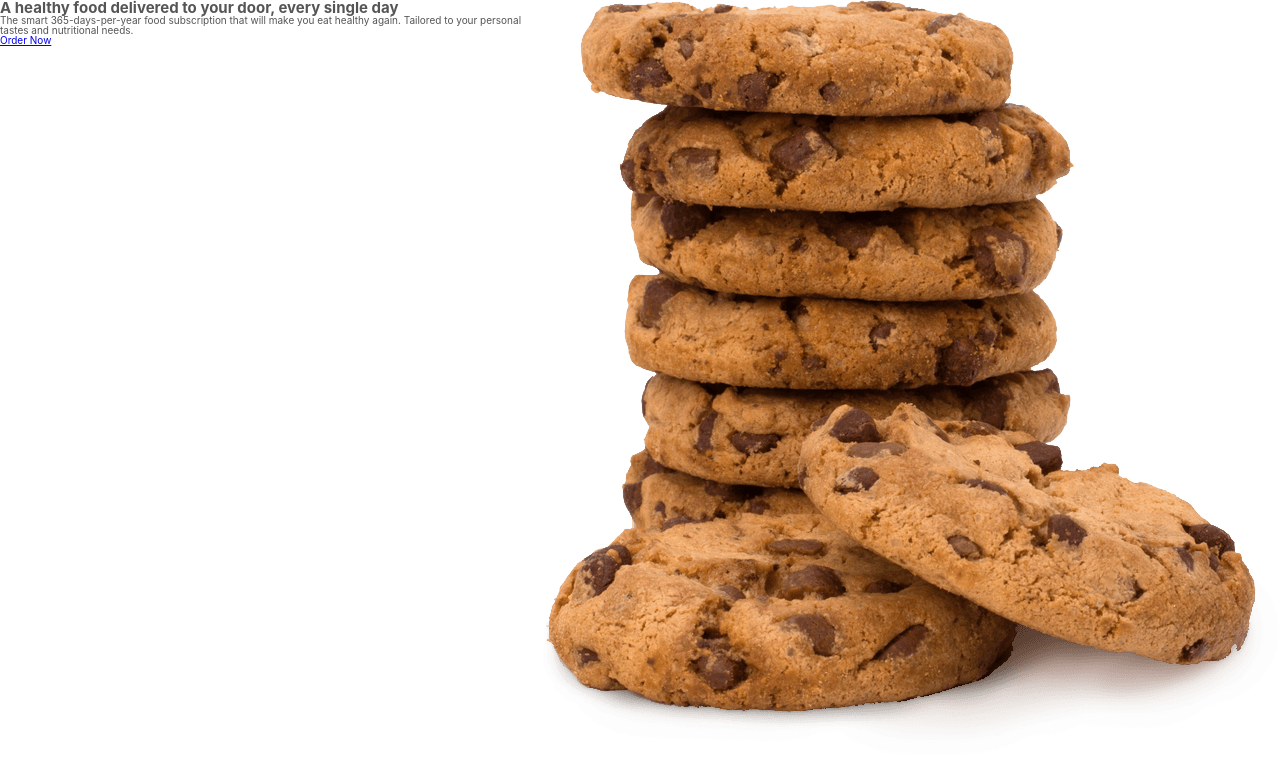
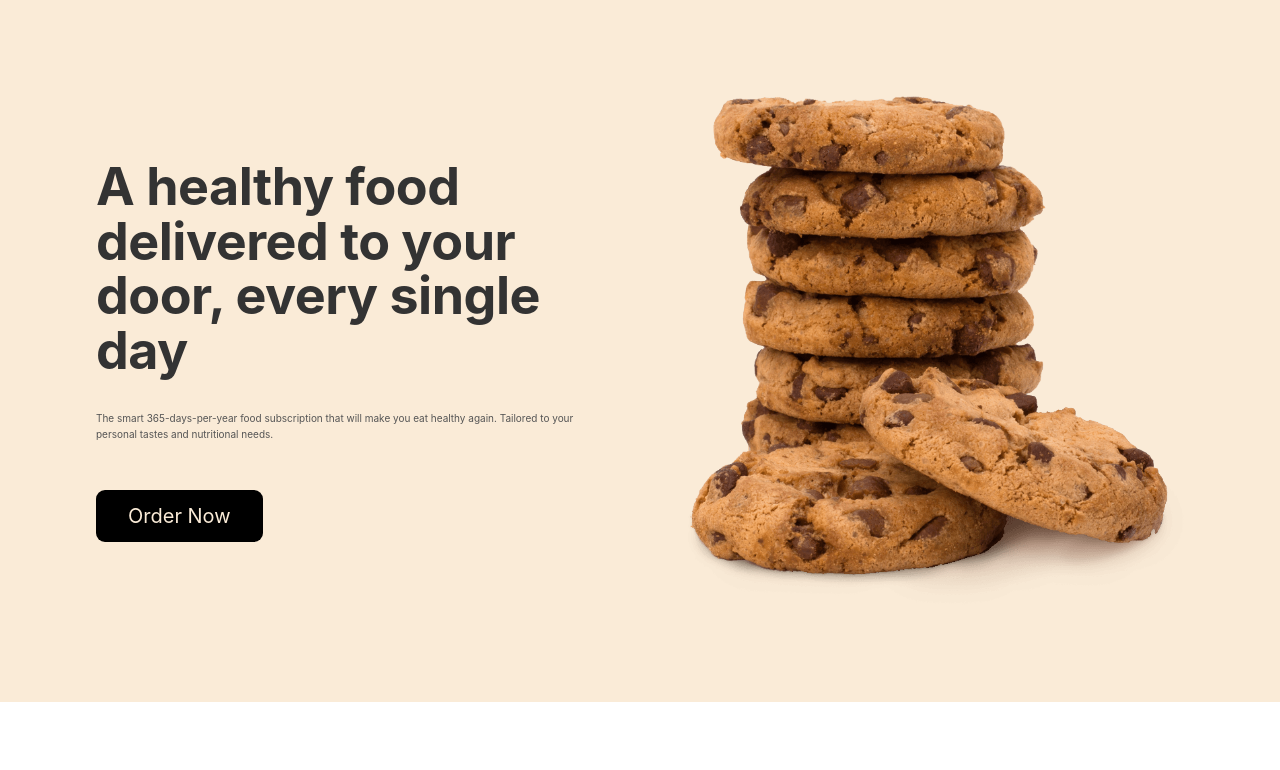
Before and after one commit to abhi640/homelybaked, a React (Create React App) app: page / in a window 1280 px wide. Shown: the top 770 px of the page. Built offline with nearby package versions, Linux system fonts and the light colour scheme.

Commit message:
Hero section photo and content added with button

```diff
--- a/public/index.html
+++ b/public/index.html
@@ -32,6 +32,9 @@
       }
 
       html {
+        /* font-size: 10px; */
+        /* 10px / 16px = 0.625 = 62.5% */
+        /* Percentage of user's browser font-size setting */
         font-size: 62.5%;
       }
 
--- a/src/components/hero/hero.css
+++ b/src/components/hero/hero.css
@@ -1,8 +1,48 @@
+.section-hero {
+  background-color: antiquewhite;
+  padding: 9.6rem;
+}
+
 .hero {
   max-width: 130rem;
   margin: 0 auto;
   display: grid;
   grid-template-columns: 1fr 1fr;
+  align-items: center;
+  gap: 9.6rem;
+}
+
+.heading-primary {
+  font-size: 5.2rem;
+  font-weight: 700;
+  line-height: 1.05;
+  color: #333;
+  letter-spacing: -0.5px;
+  margin-bottom: 3.2rem;
+}
+
+.hero-description {
+  font-style: 2rem;
+  line-height: 1.6;
+  margin-bottom: 4.8rem;
+}
+
+.btn:link,
+.btn:visited {
+  display: inline-block;
+  background-color: black;
+  font-size: 2rem;
+  color: antiquewhite;
+  padding: 1.6rem 3.2rem;
+  border-radius: 9px;
+  text-decoration: none;
+  transition: background-color 0.3s;
+}
+
+.btn:hover,
+.btn:active {
+  background-color: rgb(80, 45, 2);
+  color: rgb(238, 248, 104);
 }
 
 .hero-img {
--- a/src/components/hero/hero.js
+++ b/src/components/hero/hero.js
@@ -17,7 +17,7 @@ const Hero = () => (
         </a>
       </div>
       <div className="hero-img-box">
-        <img src={cookiepic} />
+        <img className="hero-img" src={cookiepic} />
       </div>
     </div>
   </section>
```
